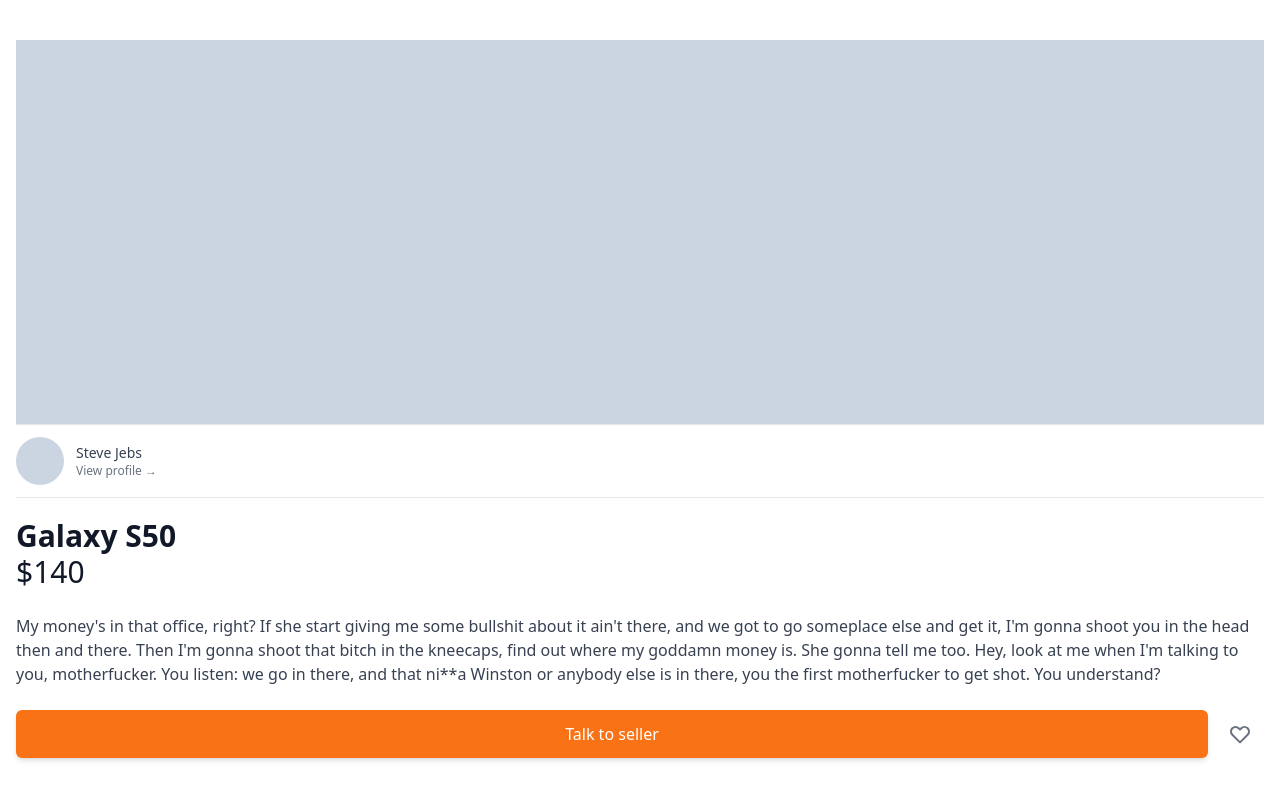
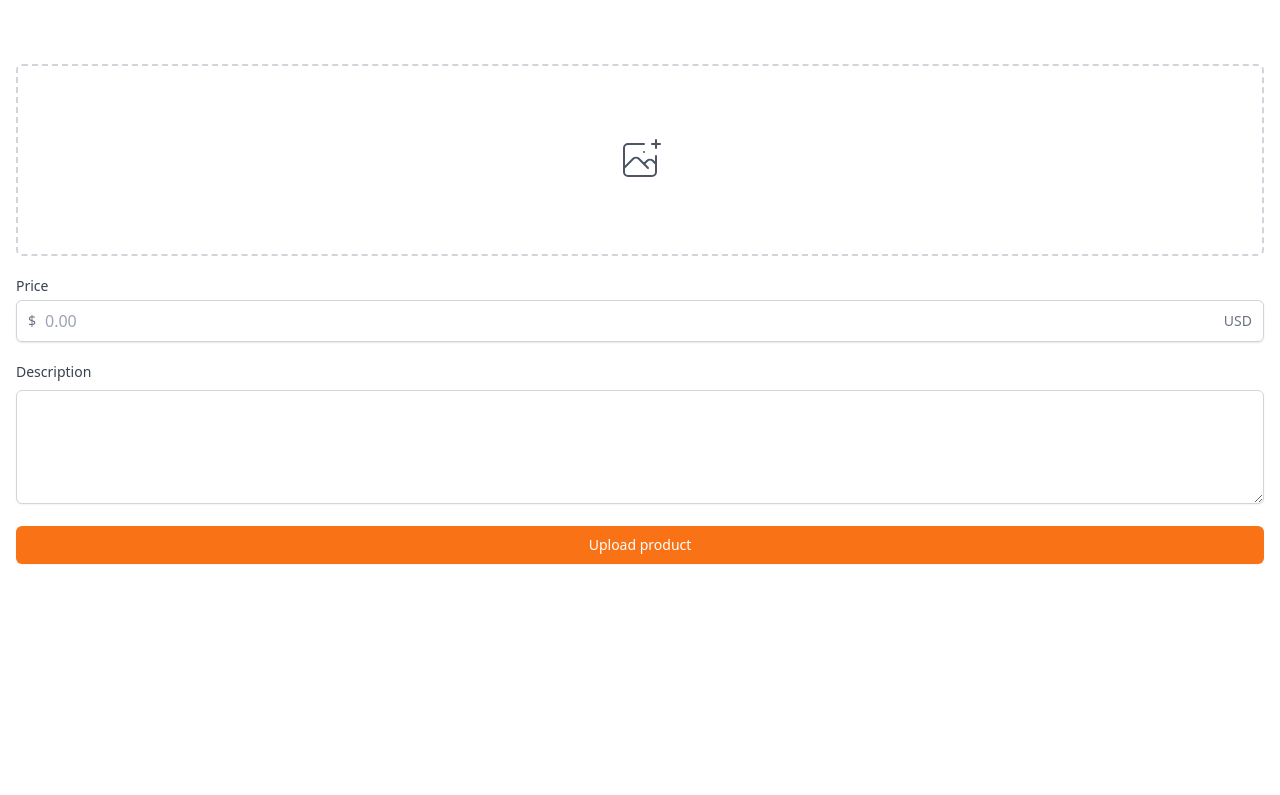
Before and after one commit to helloljho/carrot-market-clone-coding, a Next.js app: page /items/upload in a window 1280 px wide. Shown: the top 795 px of the page. Built offline with nearby package versions, Linux system fonts and the light colour scheme.

Commit message:
fix : upload page layout

```diff
--- a/pages/enter.tsx
+++ b/pages/enter.tsx
@@ -40,13 +40,14 @@
           </div>
         </div>
         <form className="flex flex-col mt-8">
-          <label className="text-sm font-medium text-gray-700">
+          <label htmlFor="input" className="text-sm font-medium text-gray-700">
             {method === 'email' ? 'Email address' : null}
             {method === 'phone' ? 'Phone number' : null}
           </label>
           <div className="mt-1">
             {method === 'email' ? (
               <input
+                id="input"
                 className="appearance-none w-full px-3 py-2 border border-gray-300 rounded-md shadow-sm placeholder-gray-400 focus:outline-none focus:ring-orange-500 focus:border-orange-500"
                 type="email"
                 required
@@ -58,6 +59,7 @@
                   +82
                 </span>
                 <input
+                  id="input"
                   type="number"
                   className="appearance-none w-full px-3 py-2 border border-gray-300 rounded-md rounded- e shadow-sm placeholder-gray-400 focus:outline-none focus:ring-orange-500 focus:border-orange-500"
                   required
--- /dev/null
+++ b/pages/items/upload.tsx
@@ -0,0 +1,66 @@
+import type { NextPage } from 'next';
+
+const Upload: NextPage = () => {
+  return (
+    <div className="px-4 py-16">
+      <div>
+        <div>
+          <label className="w-full flex items-center justify-center border-2 border-dashed border-gray-300 h-48 rounded-md text-gray-600 hover:border-orange-500 hover:text-orange-500 cursor-pointer">
+            <svg
+              className="h-12 w-12"
+              stroke="currentColor"
+              fill="none"
+              viewBox="0 0 48 48"
+              aria-hidden="true"
+            >
+              <path
+                d="M28 8H12a4 4 0 00-4 4v20m32-12v8m0 0v8a4 4 0 01-4 4H12a4 4 0 01-4-4v-4m32-4l-3.172-3.172a4 4 0 00-5.656 0L28 28M8 32l9.172-9.172a4 4 0 015.656 0L28 28m0 0l4 4m4-24h8m-4-4v8m-12 4h.02"
+                strokeWidth={2}
+                strokeLinecap="round"
+                strokeLinejoin="round"
+              />
+            </svg>
+
+            <input className="hidden" type="file" />
+          </label>
+        </div>
+      </div>
+      <div className="my-5">
+        <label
+          className="mb-1 block text-sm font-medium text-gray-700"
+          htmlFor="price"
+        >
+          Price
+        </label>
+        <div className="rounded-md flex items-center shadow-sm relative">
+          <div className="absolute left-0 pl-3 flex items-center justify-center">
+            <span className="text-gray-500 text-sm select-none">$</span>
+          </div>
+          <input
+            id="price"
+            type="text"
+            placeholder="0.00"
+            className="appearance-none pl-7 w-full px-3 py-2 border border-gray-300 rounded-md rounded- e shadow-sm placeholder-gray-400 focus:outline-none focus:ring-orange-500 focus:border-orange-500"
+          />
+          <div className="absolute right-0 pr-3 flex items-center">
+            <span className="text-gray-500 text-sm select-none">USD</span>
+          </div>
+        </div>
+      </div>
+      <div>
+        <label className="mb-1 block text-sm font-medium text-gray-700">
+          Description
+        </label>
+        <textarea
+          className="mt-1 shadow-sm w-full focus:ring-orange-500 focus:border-orange-500 rounded-md border-gray-300"
+          rows={4}
+        />
+      </div>
+      <button className="mt-4 w-full bg-orange-500 hover:bg-orange-600 text-white py-2 px-4 border border-transparent rounded-md  shadow-sm text-sm font-medium focus:ring-2 focus:ring-offset-2 focus:ring-orange-500 focus:outline-none focus:transition">
+        Upload product
+      </button>
+    </div>
+  );
+};
+
+export default Upload;
```
